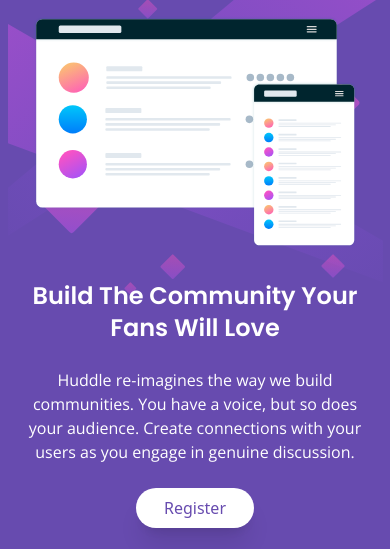
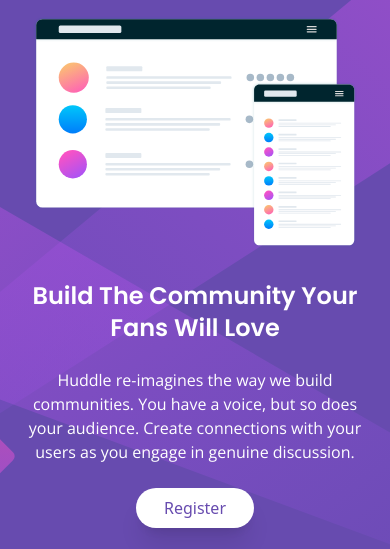
Before and after one commit to Atharv-110/huddle-landing-page, a plain HTML site: page index.html in a window 390 px wide. Shown: the part 78-627 px from the top of the page. Drawn offline with nearby package versions, Linux system fonts and the light colour scheme.

Commit message:
Bg position and size adjusted

```diff
--- a/index.html
+++ b/index.html
@@ -34,7 +34,7 @@
   </head>
   <body>
     <main
-      class="bg-[url('./assets/bg-mobile.svg')] md:bg-[url('./assets/bg-desktop.svg')] flex flex-col py-8 px-6 gap-8 md:px-[4rem] md:py-[2rem] max-sm:h-full md:gap-14"
+      class="bg-[url('./assets/bg-mobile.svg')] bg-top bg-cover md:bg-[url('./assets/bg-desktop.svg')] flex flex-col py-8 px-6 gap-8 md:px-[4rem] md:py-[2rem] max-sm:h-full md:gap-14"
     >
       <nav>
         <img
```
